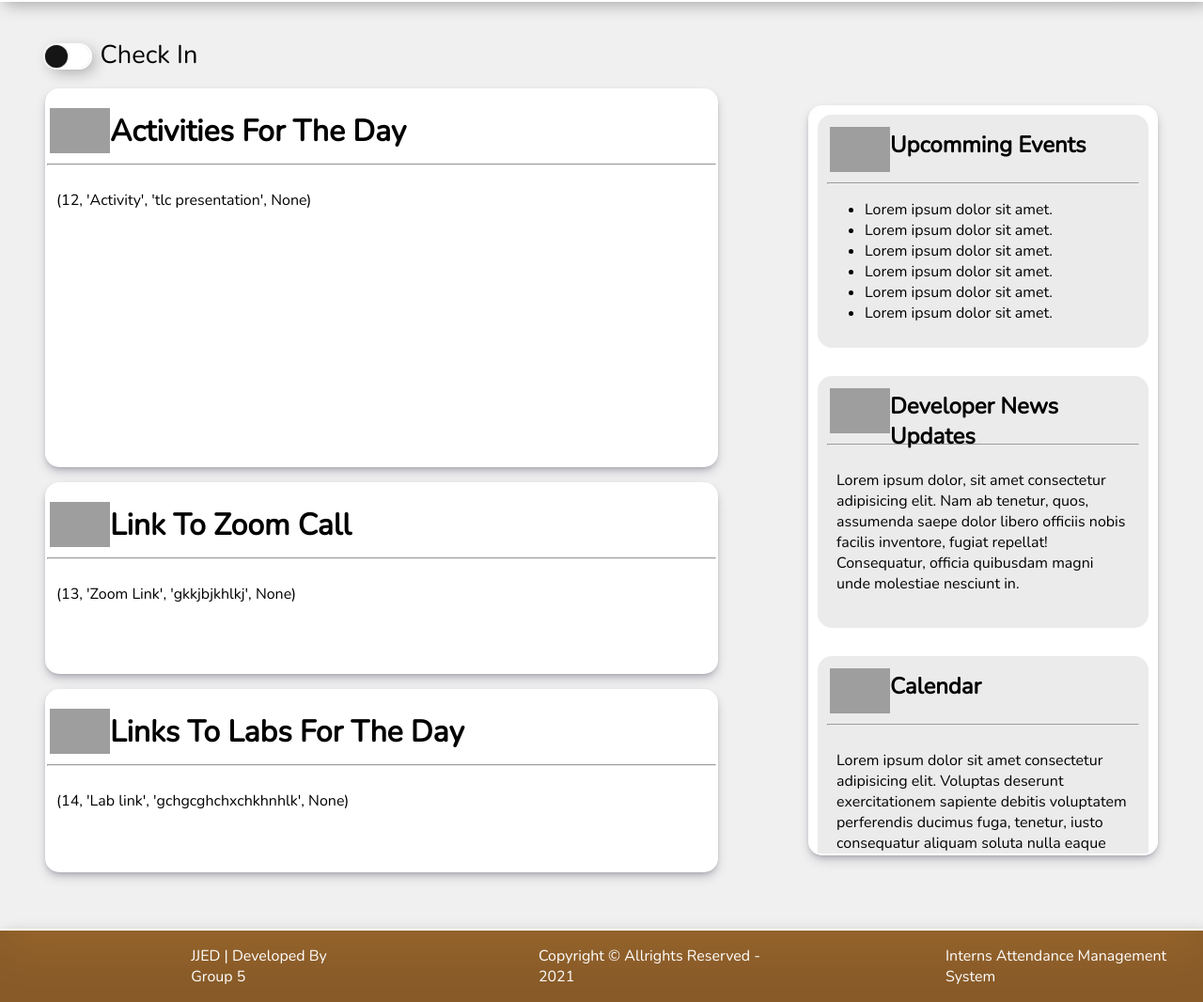
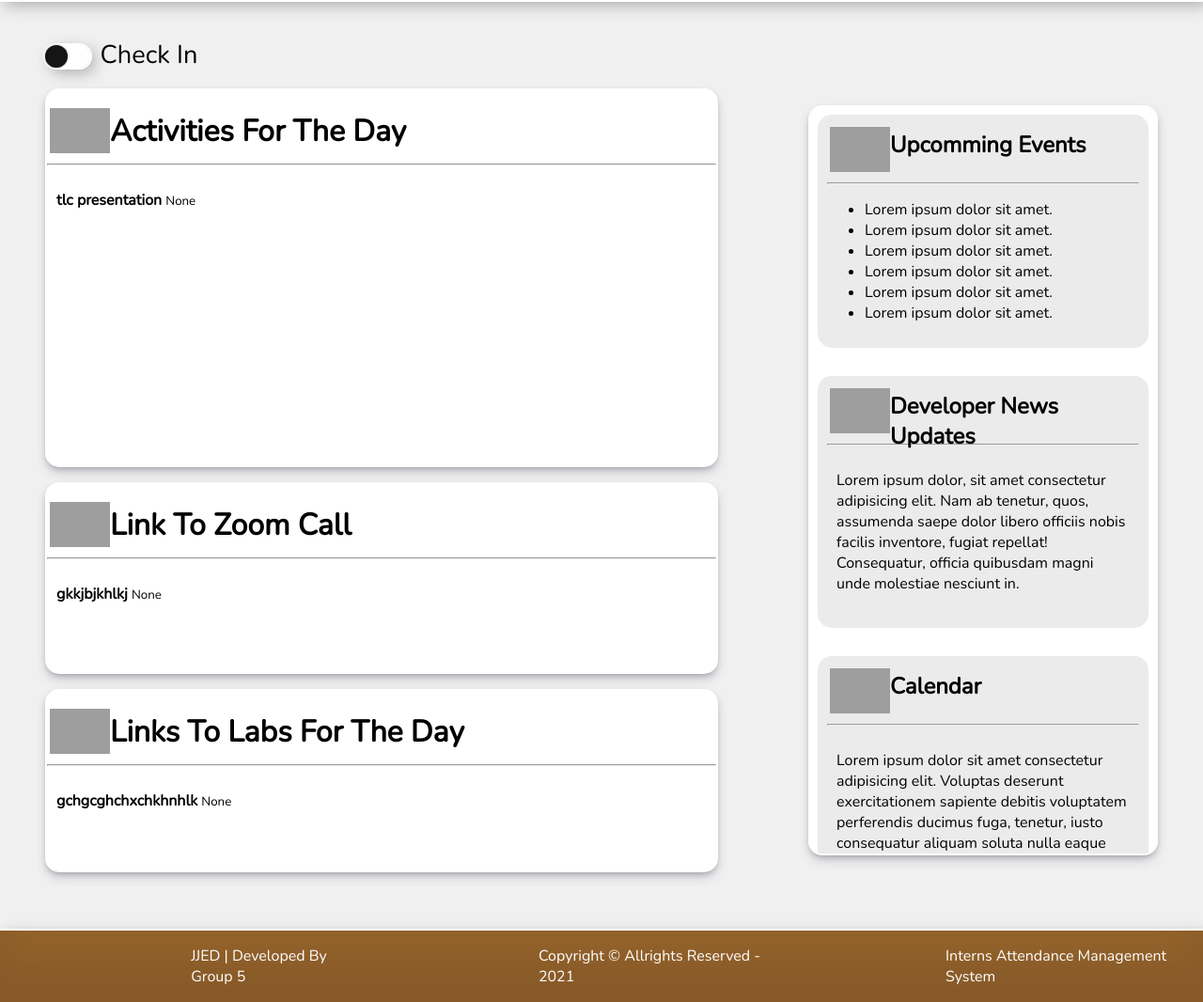
Before and after one commit to josh-boat365/JJED-Attendance-System-, a Flask app: page /intern_home in a window 1280 px wide. Shown: the part 88-1154 px from the top of the page at 94% size. Run offline with Flask 3, Linux system fonts and the light colour scheme; a user stored in the database is signed in; data comes from the database, SQL or seed files in the repository; both versions use the stored data as it was after the commit; grey boxes are pictures that could not be loaded.

Commit message:
update on fetching activities from database to intern_home

```diff
--- a/main.py
+++ b/main.py
@@ -180,29 +180,33 @@ def intern_home():
             connection.close()
 
 
-    connection = sqlite3.connect("jjed.db")
-    cursor = connection.cursor()
+    # connection = sqlite3.connect("jjed.db")
+    # cursor = connection.cursor()
+    db = DB()
+    activities = db.select_all("activities")
 
-    activity_query = """SELECT * FROM activities WHERE activity_title ='Activity'  """
-    lab_link_query = """SELECT * FROM activities WHERE activity_title ='Lab link'  """
-    zoom_link_query = """SELECT * FROM activities WHERE activity_title ='Zoom Link'  """
-    quick_query = """SELECT * FROM activities WHERE activity_title ='Quick Notes'  """
 
-    cursor.execute(activity_query)
-    activities = cursor.fetchall()
+    # activity_query = """SELECT * FROM activities   """
+    # lab_link_query = """SELECT * FROM activities WHERE activity_title ='Lab link'  """
+    # zoom_link_query = """SELECT * FROM activities WHERE activity_title ='Zoom Link'  """
+    # quick_query = """SELECT * FROM activities WHERE activity_title ='Quick Notes'  """
 
-    cursor.execute(lab_link_query)
-    lab_links = cursor.fetchall()
+    # cursor.execute(activity_query)
+    # activities = cursor.fetchall()
+    length_result = len(activities)
 
-    cursor.execute(zoom_link_query)
-    zoom_links = cursor.fetchall()
+    # cursor.execute(lab_link_query)
+    # lab_links = cursor.fetchall()
 
-    cursor.execute(quick_query)
-    quick_notes = cursor.fetchall()
+    # cursor.execute(zoom_link_query)
+    # zoom_links = cursor.fetchall()
 
-    connection.close()
+    # cursor.execute(quick_query)
+    # quick_notes = cursor.fetchall()
 
-    return render_template("intern_home.html", isChecked=True if isChecked=='on' else False, activities = activities, lab_links = lab_links, zoom_links = zoom_links, quick_notes= quick_notes)
+    # connection.close()
+
+    return render_template("intern_home.html", isChecked=True if isChecked=='on' else False, activities = activities, length=length_result)
 
 
 
--- a/templates/intern_home.html
+++ b/templates/intern_home.html
@@ -59,10 +59,12 @@
                             </div>
                             <hr>
 
-                            {% for activity in activities %}
+                            {% for activity in range(length) %}
+                            {%if "Activity" in activities[activity][1] %}
                             <p>
-                                {{activity}}
+                                <strong>{{activities[activity][2]}}</strong> <small>{{activities[activity][3]}}</small>
                             </p>
+                            {% endif %}
                             {% endfor %}
 
                         </div>
@@ -78,11 +80,15 @@
                             </div>
                             <hr>
 
-                            {% for zoom_link in zoom_links %}
+
+                            {% for activity in range(length) %}
+                            {%if "Zoom Link" in activities[activity][1] %}
                             <p>
-                               {{zoom_link}}
+                                <strong>{{activities[activity][2]}}</strong> <small>{{activities[activity][3]}}</small>
                             </p>
+                            {% endif %}
                             {% endfor %}
+
                         </div>
                     </div>
 
@@ -94,11 +100,15 @@
                             </div>
                             <hr>
 
-                            {% for lab_link in lab_links %}
+                            {% for activity in range(length) %}
+                            {%if "Lab link" in activities[activity][1] %}
                             <p>
-                                {{lab_link}}
+                                <strong>{{activities[activity][2]}}</strong> <small>{{activities[activity][3]}}</small>
                             </p>
+                            {% endif %}
                             {% endfor %}
+
+
                         </div>
                     </div>
                 </section>
```
Also changed, not shown: jjed.db.
